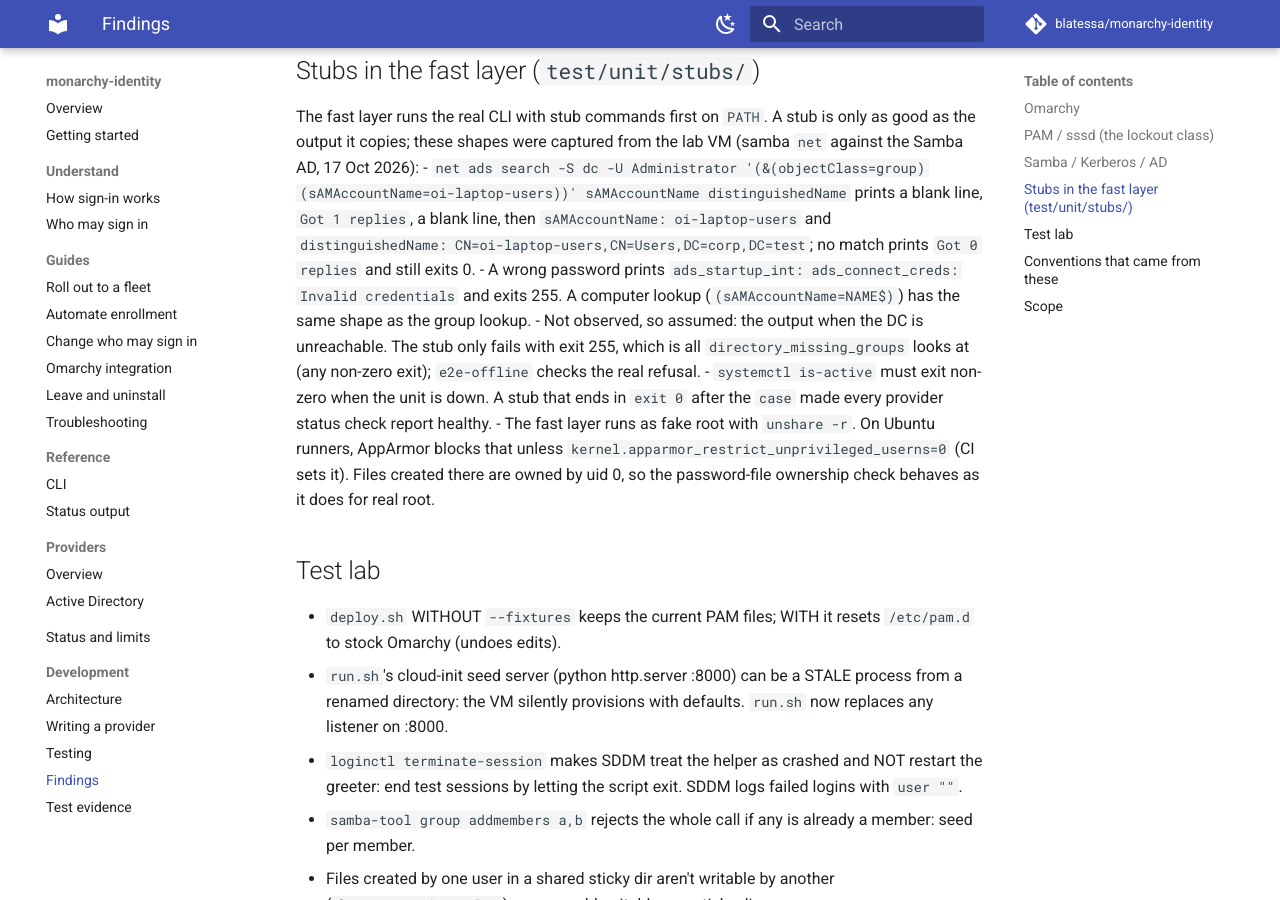
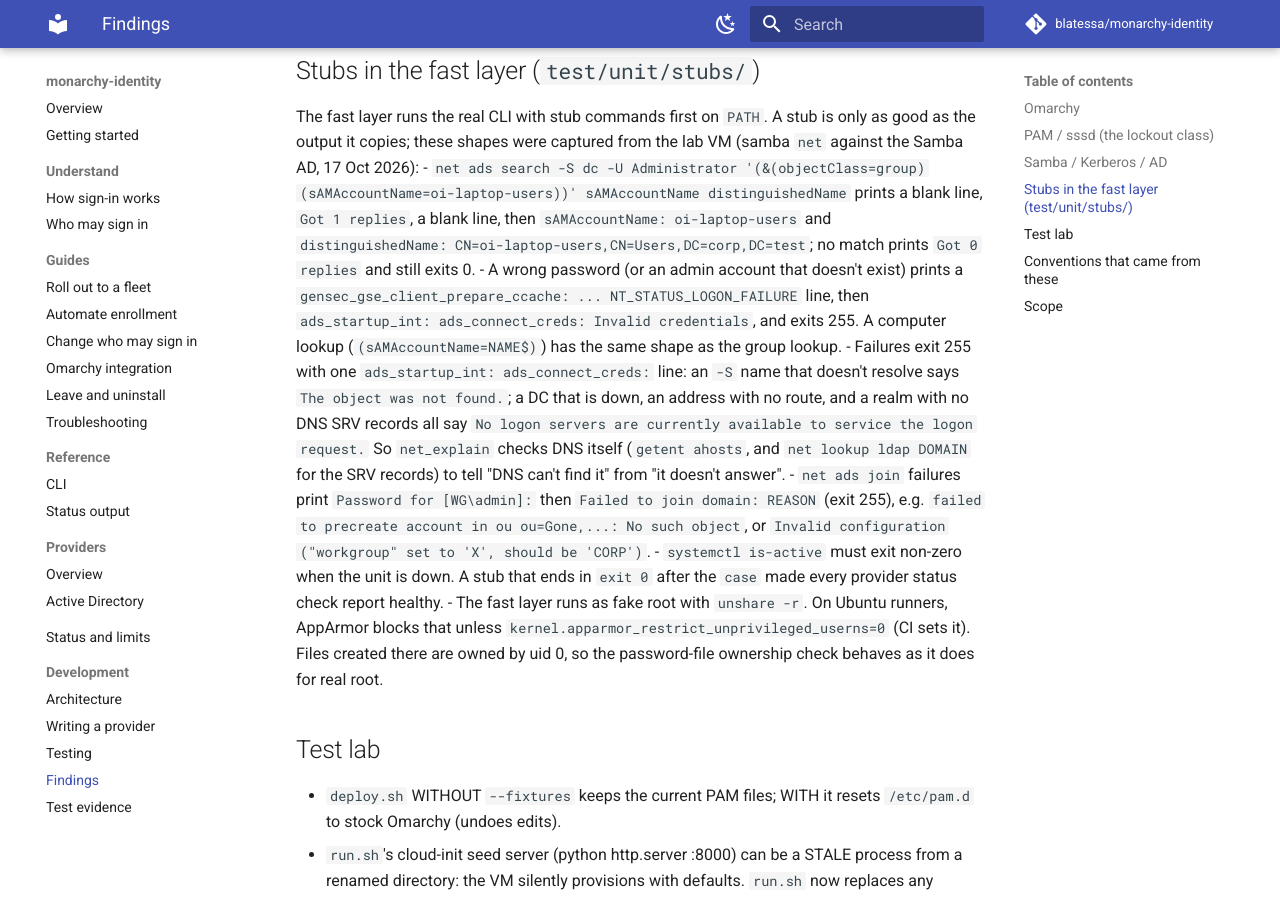
Before and after one commit to blatessa/monarchy-identity, an MkDocs documentation site: the page built from docs/dev/findings.md, in a window 1280 px wide and 900 px high, scrolled down 1643 px. Built offline with MkDocs 1.6.1 and Material for MkDocs 9.7.7, drawn with Linux system fonts in a browser that asks for light colours; comment, search, counter and statistics services are not loaded.

Commit message:
enroll: say why the directory or the join said no
A failed join printed nothing (samba's output went to /dev/null), and every
pre-join failure read "wrong password, or the domain controller is
unreachable". Found on a real Windows DC, where the cause was a workgroup
mismatch nobody could see.

Pre-join searches now go through ad_search, which names the cause: wrong
password or unknown account, a --server name that doesn't resolve, no DCs in
DNS for the domain, or a DC that doesn't answer. Samba prints "No logon
servers" for both of the last two, so DNS is checked directly (getent,
net lookup ldap). A refused join or keytab shows samba's reason, and a
missing OU gets a plain message.

The computer-account search is now a real check: it swallowed errors, so
with --mode any/assigned a wrong password went straight to the silent join.

Stubs copy the outputs captured in the lab; e2e and e2e-offline assert the
real messages.

docs: AD troubleshooting table, CLI reference (enroll refusals), findings
(observed samba failure outputs).

Fixes #38

Co-Authored-By: Claude Opus 5.5 <noreply@anthropic.com>

```diff
--- a/docs/dev/findings.md
+++ b/docs/dev/findings.md
@@ -41,10 +41,15 @@ captured from the lab VM (samba `net` against the Samba AD, 17 Oct 2026):
 - `net ads search -S dc -U Administrator '(&(objectClass=group)(sAMAccountName=oi-laptop-users))' sAMAccountName distinguishedName`
   prints a blank line, `Got 1 replies`, a blank line, then `sAMAccountName: oi-laptop-users` and
   `distinguishedName: CN=oi-laptop-users,CN=Users,DC=corp,DC=test`; no match prints `Got 0 replies` and still exits 0.
-- A wrong password prints `ads_startup_int: ads_connect_creds: Invalid credentials` and exits 255. A computer lookup
+- A wrong password (or an admin account that doesn't exist) prints a `gensec_gse_client_prepare_ccache: ... NT_STATUS_LOGON_FAILURE`
+  line, then `ads_startup_int: ads_connect_creds: Invalid credentials`, and exits 255. A computer lookup
   (`(sAMAccountName=NAME$)`) has the same shape as the group lookup.
-- Not observed, so assumed: the output when the DC is unreachable. The stub only fails with exit 255, which is all
-  `directory_missing_groups` looks at (any non-zero exit); `e2e-offline` checks the real refusal.
+- Failures exit 255 with one `ads_startup_int: ads_connect_creds:` line: an `-S` name that doesn't resolve says `The object was
+  not found.`; a DC that is down, an address with no route, and a realm with no DNS SRV records all say `No logon servers are
+  currently available to service the logon request.` So `net_explain` checks DNS itself (`getent ahosts`, and `net lookup ldap
+  DOMAIN` for the SRV records) to tell "DNS can't find it" from "it doesn't answer".
+- `net ads join` failures print `Password for [WG\admin]:` then `Failed to join domain: REASON` (exit 255), e.g. `failed to precreate
+  account in ou ou=Gone,...: No such object`, or `Invalid configuration ("workgroup" set to 'X', should be 'CORP')`.
 - `systemctl is-active` must exit non-zero when the unit is down. A stub that ends in `exit 0` after the `case` made
   every provider status check report healthy.
 - The fast layer runs as fake root with `unshare -r`. On Ubuntu runners, AppArmor blocks that unless
```
Also changed, not shown: docs/providers/ad.md (+6 -1 lines), docs/reference/cli.md (+3 -1 lines), 8 other files.
